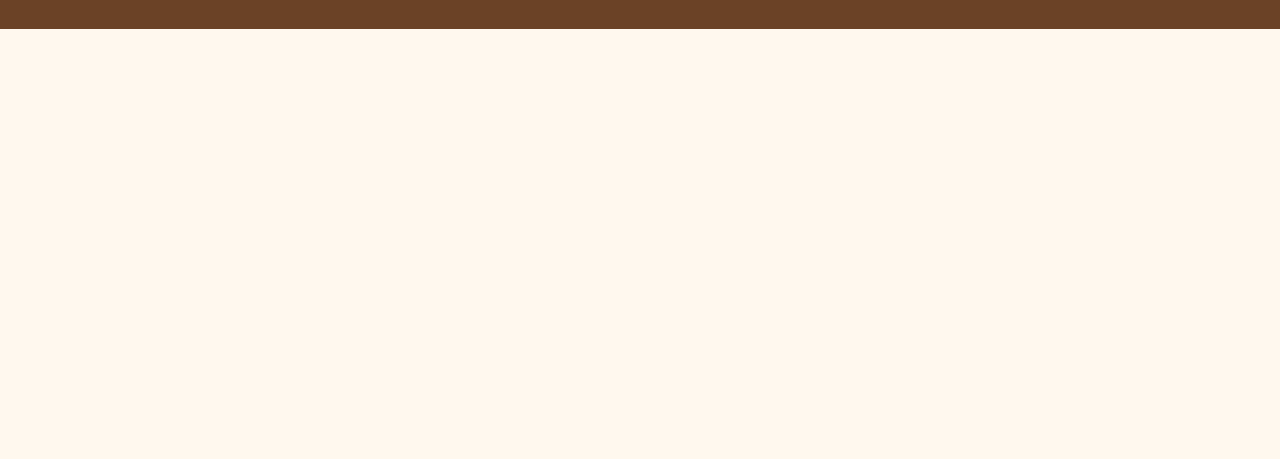
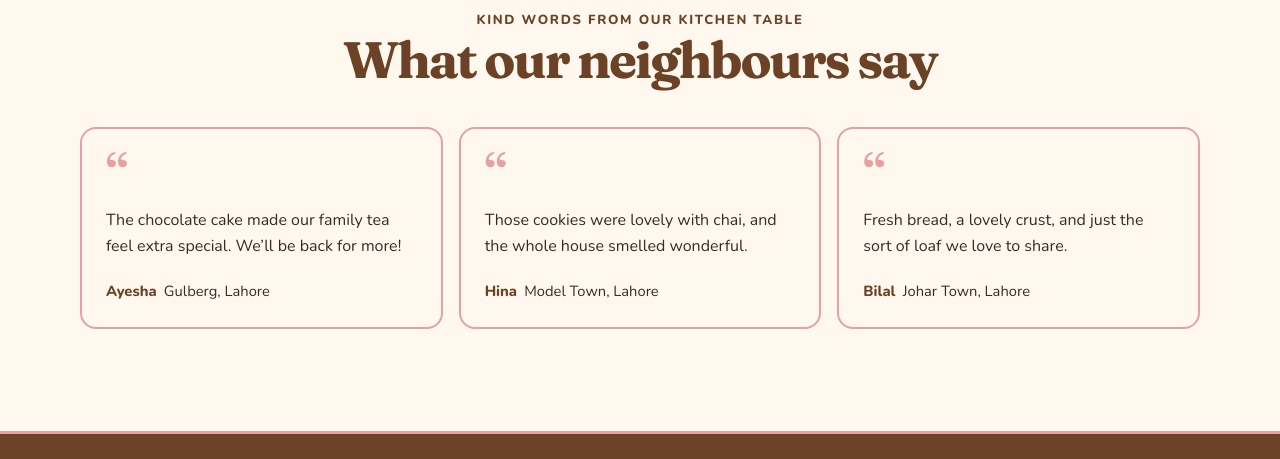
Before and after one commit to rao-hasnat-lums/lab17-27110004, a plain HTML site: page index.html in a window 1280 px wide. Shown: the part 3333-3792 px from the top of the page. Before the commit the page ends 3362 px from the top, so only its background shows below. Drawn offline with nearby package versions, Linux system fonts and the light colour scheme.

Commit message:
Add customer reviews section

```diff
--- a/index.html
+++ b/index.html
@@ -330,6 +330,31 @@
     .contact-details { display: grid; gap: 0.45rem; }
     .contact-details a { color: var(--chocolate); font-weight: 800; }
 
+    .testimonials-section { padding-block: clamp(4rem, 8vw, 6.5rem); }
+
+    .quote-grid {
+      display: grid;
+      grid-template-columns: repeat(3, minmax(0, 1fr));
+      gap: 1rem;
+    }
+
+    .quote-card {
+      border: 2px solid var(--rose);
+      border-radius: 1rem;
+      padding: 1.5rem;
+      background: var(--cream);
+      transition: opacity 500ms ease, transform 500ms ease;
+    }
+
+    .quote-card blockquote { margin: 0; }
+    .quote-mark { color: var(--rose); font: 600 3rem/0.8 var(--heading); }
+    .quote-card blockquote p { margin: 0.6rem 0 1.2rem; }
+    .quote-attribution { display: flex; flex-wrap: wrap; gap: 0.2rem 0.45rem; margin: 0; font-size: 0.92rem; }
+    .quote-attribution cite { color: var(--chocolate); font-style: normal; font-weight: 800; }
+
+    .quotes-ready .quote-card { opacity: 0; transform: translateY(12px); }
+    .quotes-ready .quote-card.is-visible { opacity: 1; transform: translateY(0); }
+
     .enquiry-form {
       border: 1px solid rgb(107 66 38 / 18%);
       border-radius: 1rem;
@@ -380,6 +405,7 @@
       .nav-order { gap: 1rem; }
       .hero-inner { grid-template-columns: 1fr 0.8fr; gap: 1.5rem; }
       .menu-grid { grid-template-columns: repeat(2, minmax(0, 1fr)); }
+      .quote-grid { grid-template-columns: repeat(2, minmax(0, 1fr)); }
     }
 
     @media (max-width: 620px) {
@@ -393,6 +419,7 @@
       .hero-copy { max-width: 540px; }
       .kitchen-art { width: min(390px, 90%); justify-self: center; margin-top: 1rem; }
       .menu-grid { grid-template-columns: 1fr; }
+      .quote-grid { grid-template-columns: 1fr; }
       .menu-card { min-height: 135px; }
       .about-stamp { width: 190px; }
       .footer-inner { justify-content: center; text-align: center; }
@@ -403,6 +430,7 @@
       html { scroll-behavior: auto; }
       *, *::before, *::after { transition-duration: 0.01ms !important; }
       .menu-card:hover { transform: none; }
+      .quotes-ready .quote-card { opacity: 1; transform: none; }
     }
   </style>
 </head>
@@ -578,6 +606,37 @@
         </form>
       </div>
     </section>
+  <section class="testimonials-section" aria-labelledby="testimonials-title">
+    <div class="wrap">
+      <div class="section-heading">
+        <p class="eyebrow">Kind words from our kitchen table</p>
+        <h2 id="testimonials-title">What our neighbours say</h2>
+      </div>
+      <div class="quote-grid">
+        <article class="quote-card">
+          <blockquote>
+            <span class="quote-mark" aria-hidden="true">“</span>
+            <p>The chocolate cake made our family tea feel extra special. We’ll be back for more!</p>
+          </blockquote>
+          <p class="quote-attribution"><cite>Ayesha</cite><span>Gulberg, Lahore</span></p>
+        </article>
+        <article class="quote-card">
+          <blockquote>
+            <span class="quote-mark" aria-hidden="true">“</span>
+            <p>Those cookies were lovely with chai, and the whole house smelled wonderful.</p>
+          </blockquote>
+          <p class="quote-attribution"><cite>Hina</cite><span>Model Town, Lahore</span></p>
+        </article>
+        <article class="quote-card">
+          <blockquote>
+            <span class="quote-mark" aria-hidden="true">“</span>
+            <p>Fresh bread, a lovely crust, and just the sort of loaf we love to share.</p>
+          </blockquote>
+          <p class="quote-attribution"><cite>Bilal</cite><span>Johar Town, Lahore</span></p>
+        </article>
+      </div>
+    </div>
+  </section>
   </main>
 
   <footer class="site-footer">
@@ -595,6 +654,23 @@
   </footer>
 
   <script>
+    const quoteSection = document.querySelector(".testimonials-section");
+    const quoteCards = quoteSection.querySelectorAll(".quote-card");
+
+    if ("IntersectionObserver" in window) {
+      const quoteObserver = new IntersectionObserver((entries, observer) => {
+        entries.forEach((entry) => {
+          if (entry.isIntersecting) {
+            entry.target.classList.add("is-visible");
+            observer.unobserve(entry.target);
+          }
+        });
+      }, { threshold: 0.15 });
+
+      quoteSection.classList.add("quotes-ready");
+      quoteCards.forEach((card) => quoteObserver.observe(card));
+    }
+
     const form = document.querySelector("#enquiry-form");
     const phoneInput = document.querySelector("#customer-phone");
     const phoneError = document.querySelector("#phone-error");
```
